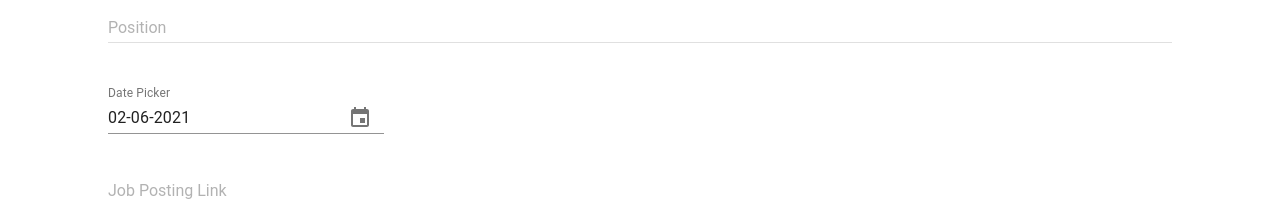
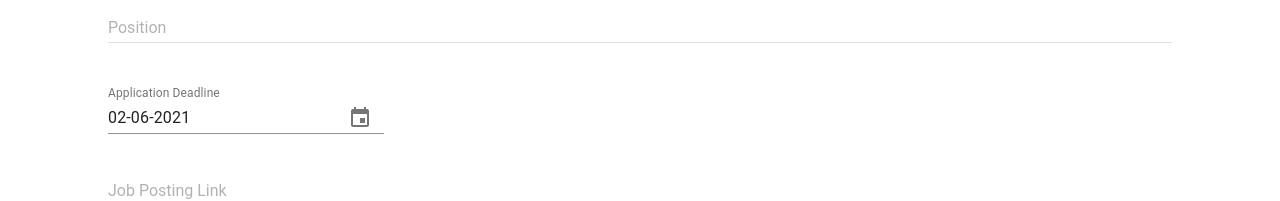
Before and after one commit to helenewillits/JobMe, a React (Create React App) app: page /applications/add in a window 1280 px wide. Shown: the part 310-511 px from the top of the page. Built offline with nearby package versions, Linux system fonts and the light colour scheme.

Commit message:
Calendar works - technically

```diff
--- a/src/components/Calendar.js
+++ b/src/components/Calendar.js
@@ -10,32 +10,29 @@ import {
 } from "@material-ui/pickers";
 
 export default class Calendar extends React.Component {
-  render() {
-    return (
-      <div>
-        {/* {this.CalendarComponent()} */}
-        <CalendarComponent parentCallback={this.props.parentCallback} />
-      </div>
-    );
+
+  constructor(props) {
+    super(props);
+    this.state = {
+        selectedDate: new Date()
     }
+    // const [selectedDate, setSelectedDate] = React.useState(new Date());
   }
 
-function CalendarComponent() {
-  const [selectedDate, setSelectedDate] = React.useState(new Date());
-  // const [selectedTime, setSelectedTime] = React.useState(new Date());
-  const handleDateChange = (date) => {
-    setSelectedDate(date);
-    console.log(this.props.parentCallback);
+    setSelectedDate = (date) => {
+        this.setState({ selectedDate: date })
+    };
+
+    sendData = (date) => {
         this.props.parentCallback(date);
     };
-  // const handleTimeChange = (time) => {
-  //   setSelectedTime(time);
-  // };
 
-  // const sendData = (date) => {
-  //   this.props.parentCallback(date);
-  // };
+    handleDateChange = (date) => {
+        this.setSelectedDate(date);
+        this.sendData(date.toString());
+    };
 
+  render() {
     return (
       <div>
       <MuiPickersUtilsProvider utils={DateFnsUtils}>
@@ -45,23 +42,56 @@ function CalendarComponent() {
             format="MM-dd-yyyy"
             margin="normal"
             id="date-picker"
-            label="Date Picker"
-            value={selectedDate}
-            onChange={handleDateChange}
+            label="Application Deadline"
+            value={this.props.selectedDate}
+            onChange={this.handleDateChange}
             KeyboardButtonProps={{ "aria-label": "change date" }}
           />
-
-          {/* <KeyboardTimePicker
-            variant="inline"
-            margin="normal"
-            id="time-picker"
-            label="Time Picker"
-            value={selectedTime}
-            onChange={handleTimeChange}
-            KeyboardButtonProps={{ "aria-label": "change time" }}
-          /> */}
         </Grid>
       </MuiPickersUtilsProvider>
     </div>
     );
   }
+}
+
+// function CalendarComponent() {
+//     console.log("PROPS")
+//     console.log(this.props);
+//   const [selectedDate, setSelectedDate] = React.useState(new Date());
+//   // const [selectedTime, setSelectedTime] = React.useState(new Date());
+//   const handleDateChange = (date) => {
+//     setSelectedDate(date);
+//   };
+//   // const handleTimeChange = (time) => {
+//   //   setSelectedTime(time);
+//   // };
+
+//   return (
+//     <div>
+//       <MuiPickersUtilsProvider utils={DateFnsUtils}>
+//         <Grid container direction="space-around" className={styles.calendar}>
+//           <KeyboardDatePicker
+//             variant="inline"
+//             format="MM-dd-yyyy"
+//             margin="normal"
+//             id="date-picker"
+//             label="Date Picker"
+//             value={selectedDate}
+//             onChange={handleDateChange}
+//             KeyboardButtonProps={{ "aria-label": "change date" }}
+//           />
+
+//           {/* <KeyboardTimePicker
+//             variant="inline"
+//             margin="normal"
+//             id="time-picker"
+//             label="Time Picker"
+//             value={selectedTime}
+//             onChange={handleTimeChange}
+//             KeyboardButtonProps={{ "aria-label": "change time" }}
+//           /> */}
+//         </Grid>
+//       </MuiPickersUtilsProvider>
+//     </div>
+//   );
+// }
--- a/src/components/NewApplication.js
+++ b/src/components/NewApplication.js
@@ -127,6 +127,7 @@ class ApplicationNewPage extends React.Component {
           <div>
             <Grid container justify="left">
               <Calendar parentCallback={this.callbackFunction} />
+              <p>{this.state.deadline.toString()}</p>
             </Grid>
             <TextField
               floatingLabelText="Job Posting Link"
--- a/src/index.js
+++ b/src/index.js
@@ -7,7 +7,6 @@ import InterviewLog from "./components/InterviewLog.js";
 import LandingPage from "./components/LandingPage.js";
 import App from "./App.js";
 
-// ReactDOM.render(<ApplicationNew />, document.getElementById("root"));
 ReactDOM.render(
    <BrowserRouter>
       <App />{" "}
```
Lines whose indentation alone changed are shown as unchanged.
